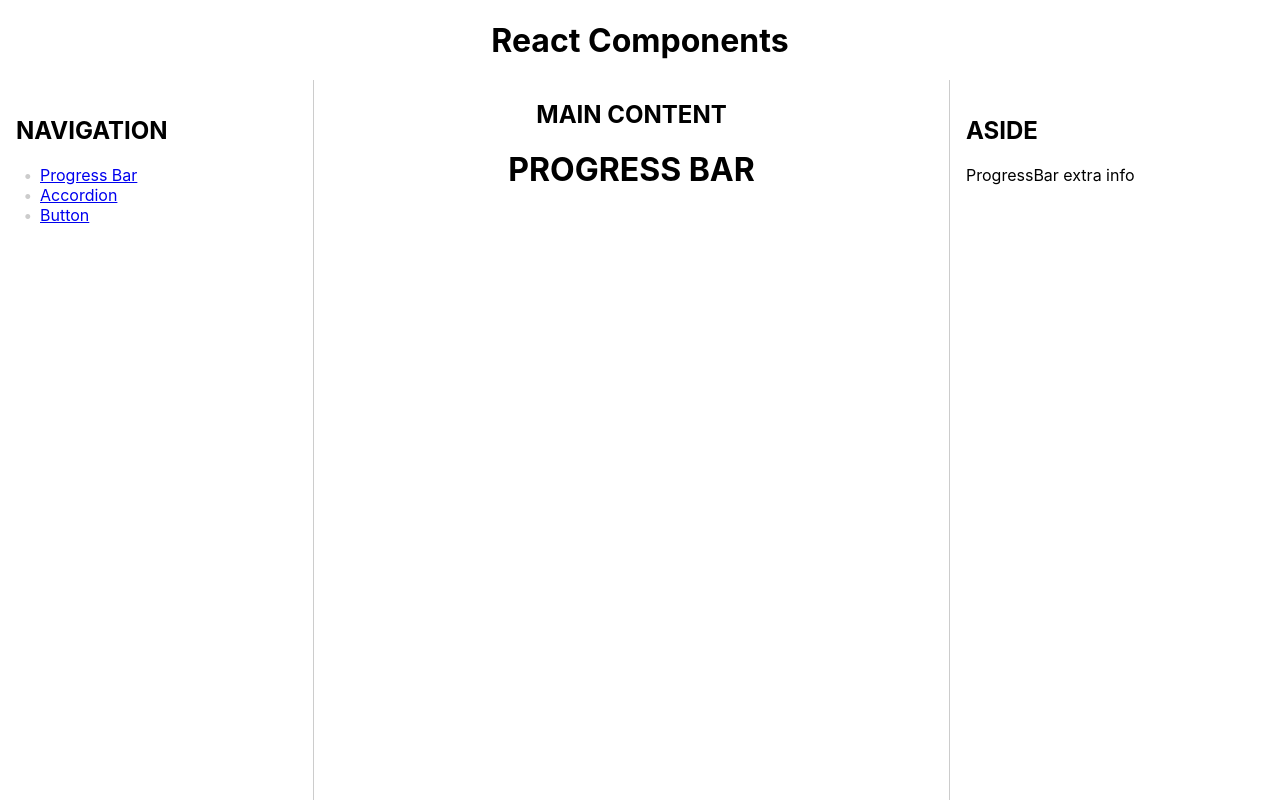
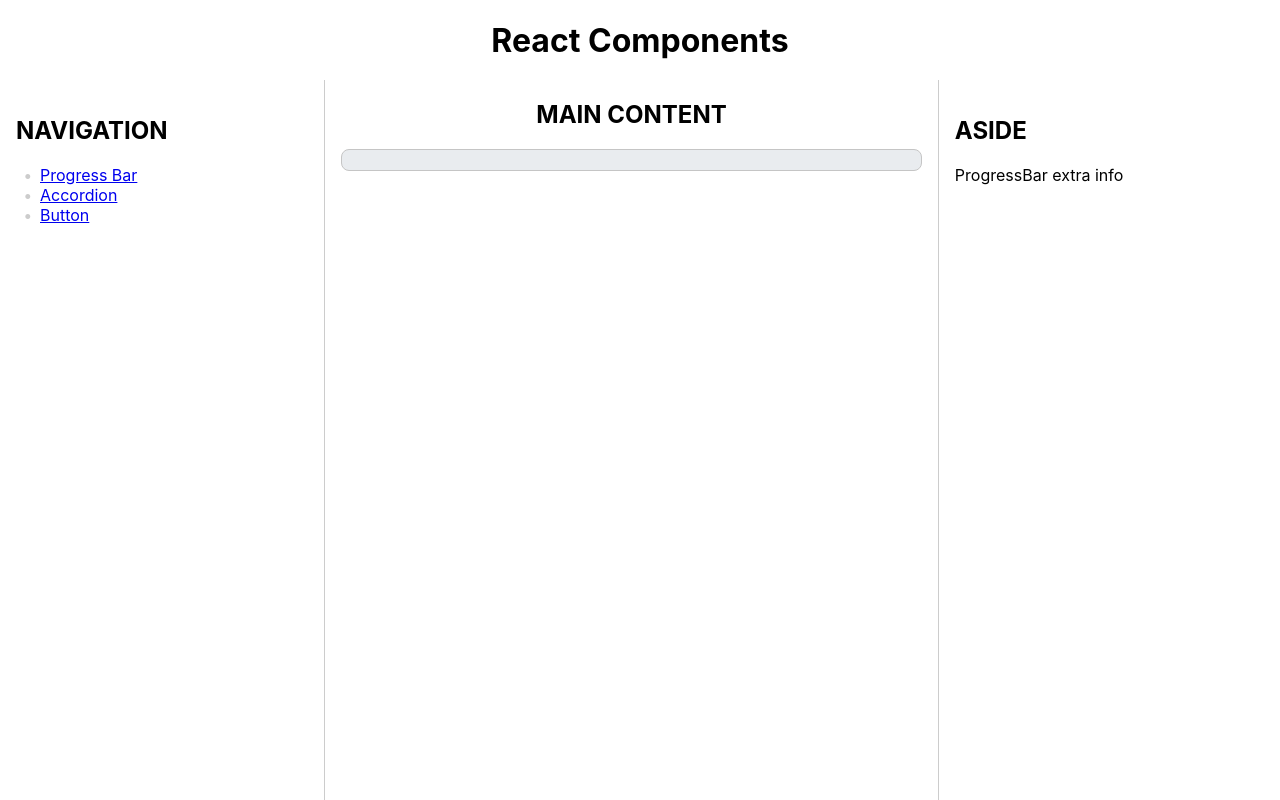
Before and after one commit to ruanha/react-components, a React (Create React App) app: page /react-components/progress-bar in a window 1280 px wide. Built offline with nearby package versions, Linux system fonts and the light colour scheme.

Commit message:
add progress bar component

```diff
--- /dev/null
+++ b/src/components/progress-bar/progress-bar.css
@@ -0,0 +1,17 @@
+.progress-bar {
+  background-color: rgb(233, 236, 239);
+  border: 1px solid #c5c5c5;
+  border-radius: 8px;
+  height: 20px;
+  overflow: hidden;
+  margin: 1rem;
+}
+
+.progress {
+  background-color: #007bff;
+  color: rgb(233, 236, 239);
+  font-size: small;
+  text-align: center;
+  height: 100%;
+  overflow: hidden;
+}
--- a/src/components/progress-bar/progress-bar.tsx
+++ b/src/components/progress-bar/progress-bar.tsx
@@ -1,3 +1,25 @@
-export default function ProgressBar() {
-  return <h1>PROGRESS BAR</h1>;
+import { CSSProperties } from "react";
+import "./progress-bar.css";
+
+export default function ProgressBar({ style, percent = 0 }: props) {
+  percent = percent < 0 ? 0 : percent;
+  percent = percent > 100 ? 100 : percent;
+
+  return (
+    <div className="progress-bar" style={{ ...style?.container }}>
+      <div className="progress" style={{ ...style?.bar, width: `${percent}%` }}>
+        {percent}%
+      </div>
+    </div>
+  );
 }
+
+type styleProp = {
+  bar?: CSSProperties;
+  container?: CSSProperties;
+};
+
+type props = {
+  style?: styleProp;
+  percent?: number;
+};
```
